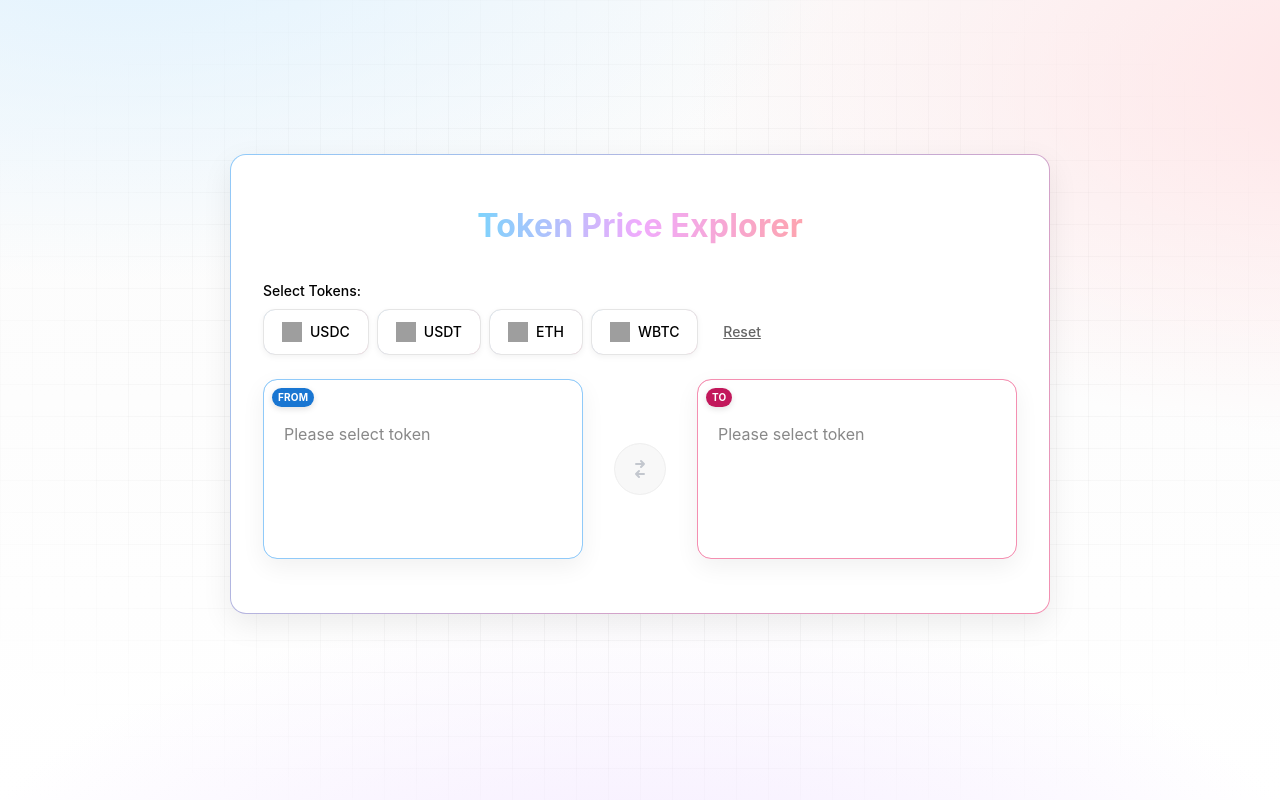
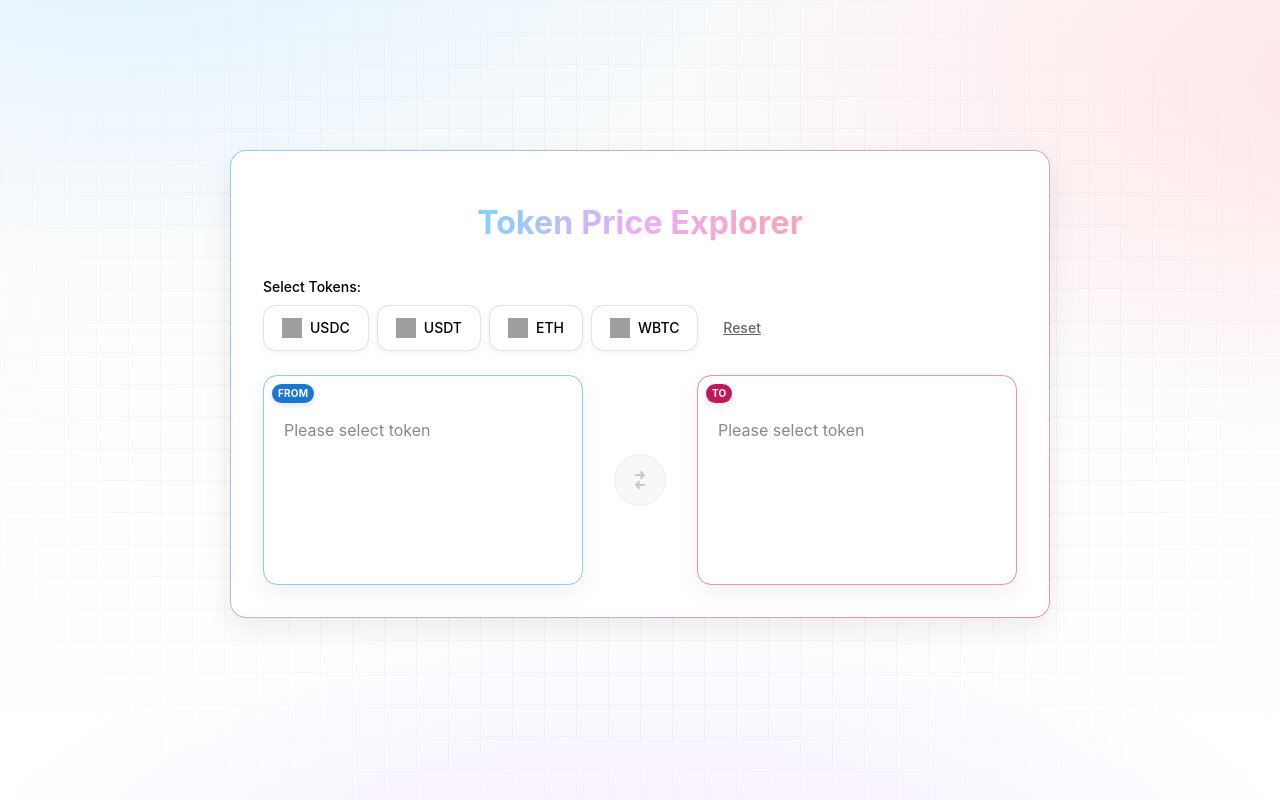
Before and after one commit to LuSicong22/token-price-explorer, a React (Vite) app: page / in a window 1280 px wide. Built offline with nearby package versions, Linux system fonts and the light colour scheme; no server answers; grey boxes are pictures that could not be loaded.

Commit message:
style(TokenCard): adjust height and padding for improved layout; enhance loading state with structured skeleton display

```diff
--- a/src/components/TokenCard.jsx
+++ b/src/components/TokenCard.jsx
@@ -34,9 +34,10 @@ export default function TokenCard({
       className="token-card"
       style={{
         width: 320,
-        height: 180,
+        height: 210,
         border: `1px solid ${labelColor}`,
         padding: 20,
+        paddingBottom: 28,
         borderRadius: 14,
         background: `linear-gradient(#ffffff,#ffffff) padding-box, linear-gradient(135deg, ${labelColor}, ${hexToRgba(labelColor, 0.6)}) border-box`,
         color: "#000000",
@@ -70,7 +71,11 @@ export default function TokenCard({
       {/* Content area */}
       <div style={{ textAlign: "left", marginTop: cornerLabel ? 22 : 12 }}>
         {loading ? (
-          <Skeleton width="120px" />
+          <div style={{ display: "flex", flexDirection: "column", gap: 12 }}>
+            <Skeleton width="100%" height="32px" />
+            <div style={{ display: "flex", justifyContent: "center", color: "#666", fontSize: 14 }}>≈</div>
+            <Skeleton width="100%" height="32px" />
+          </div>
         ) : error ? (
           <p style={{ margin: 0, color: "red" }}>Error fetching price</p>
         ) : token ? (
```
